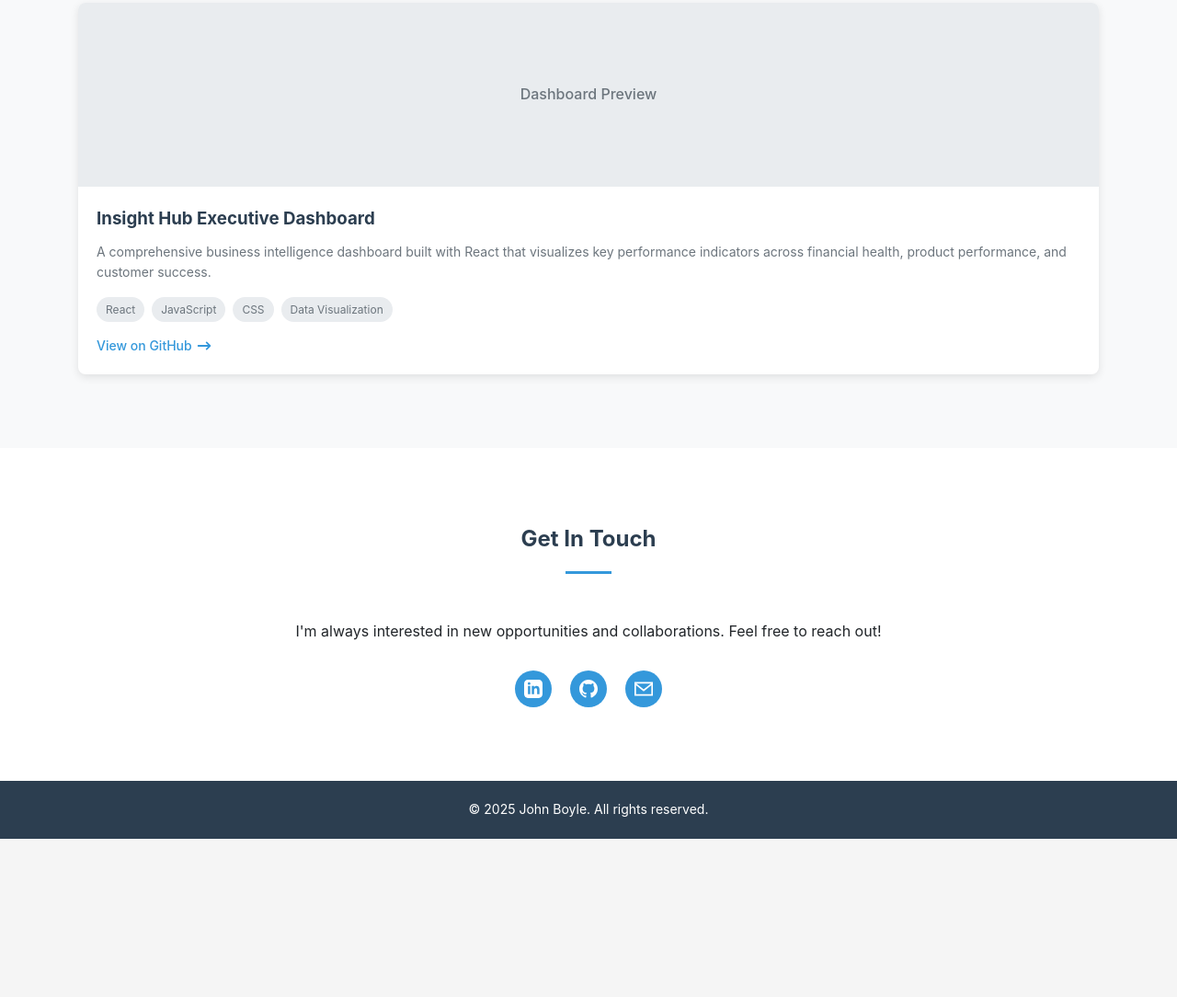
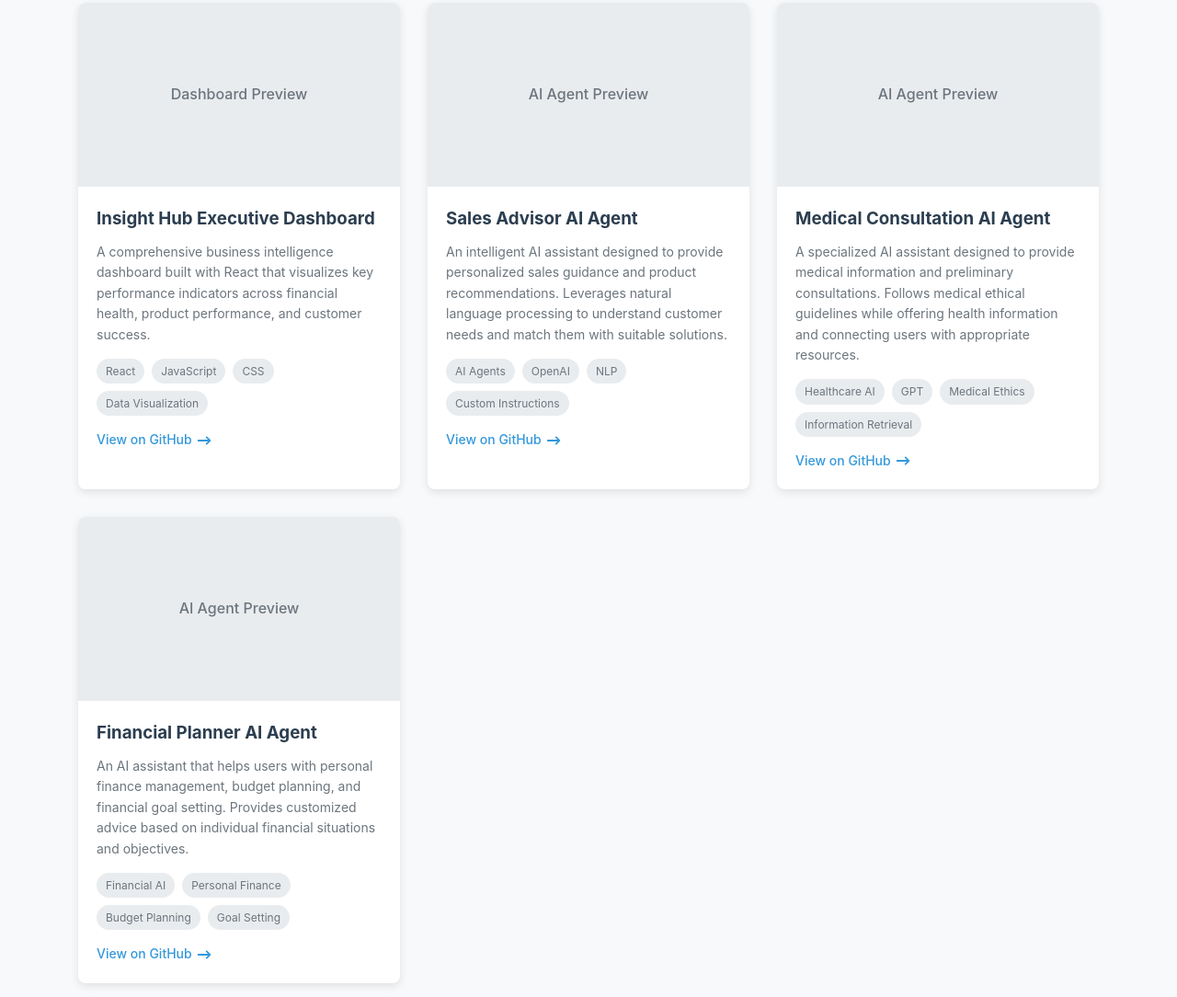
Before and after one commit to J0hnB0yle/J0hnB0yle.github.io, a plain HTML site: page index.html in a window 1280 px wide. Shown: the part 1508-2592 px from the top of the page at 92% size. Before the commit the page ends 2420 px from the top, so only its background shows below. Drawn offline with Linux system fonts and the light colour scheme; files whose address does not match are found by name.

Commit message:
Update index.html

```diff
--- a/index.html
+++ b/index.html
@@ -409,7 +409,10 @@
   <section id="projects" class="projects">
     <div class="container">
         <h2 class="section-title">Projects</h2>
+
+        <!-- Project Grid -->
         <div class="project-grid">
+            <!-- Executive Dashboard Project -->
             <div class="project-card">
                 <!-- If you have a dashboard screenshot, uncomment this and comment out the placeholder -->
                 <!-- <img src="images/dashboard-screenshot.jpg" alt="Dashboard Preview" class="project-img"> -->
@@ -434,7 +437,72 @@
                     </a>
                 </div>
             </div>
-                <!-- You can add more project cards here as you create more projects -->
+
+            <!-- Sales Advisor AI Agent -->
+            <div class="project-card">
+                <div class="project-img-placeholder">AI Agent Preview</div>
+
+                <div class="project-content">
+                    <h3>Sales Advisor AI Agent</h3>
+                    <p>An intelligent AI assistant designed to provide personalized sales guidance and product recommendations. Leverages natural language processing to understand customer needs and match them with suitable solutions.</p>
+                    <div class="project-tags">
+                        <span class="tag">AI Agents</span>
+                        <span class="tag">OpenAI</span>
+                        <span class="tag">NLP</span>
+                        <span class="tag">Custom Instructions</span>
+                    </div>
+                    <a href="https://github.com/J0hnB0yle/ai-agents-portfolio/tree/main/Sales_Advisor" class="project-link" target="_blank">
+                        View on GitHub
+                        <svg xmlns="http://www.w3.org/2000/svg" viewBox="0 0 20 20" fill="currentColor">
+                            <path fill-rule="evenodd" d="M12.293 5.293a1 1 0 011.414 0l4 4a1 1 0 010 1.414l-4 4a1 1 0 01-1.414-1.414L14.586 11H3a1 1 0 110-2h11.586l-2.293-2.293a1 1 0 010-1.414z" clip-rule="evenodd" />
+                        </svg>
+                    </a>
+                </div>
+            </div>
+
+            <!-- Medical Consultation AI Agent -->
+            <div class="project-card">
+                <div class="project-img-placeholder">AI Agent Preview</div>
+
+                <div class="project-content">
+                    <h3>Medical Consultation AI Agent</h3>
+                    <p>A specialized AI assistant designed to provide medical information and preliminary consultations. Follows medical ethical guidelines while offering health information and connecting users with appropriate resources.</p>
+                    <div class="project-tags">
+                        <span class="tag">Healthcare AI</span>
+                        <span class="tag">GPT</span>
+                        <span class="tag">Medical Ethics</span>
+                        <span class="tag">Information Retrieval</span>
+                    </div>
+                    <a href="https://github.com/J0hnB0yle/ai-agents-portfolio/tree/main/Medical_Consultation" class="project-link" target="_blank">
+                        View on GitHub
+                        <svg xmlns="http://www.w3.org/2000/svg" viewBox="0 0 20 20" fill="currentColor">
+                            <path fill-rule="evenodd" d="M12.293 5.293a1 1 0 011.414 0l4 4a1 1 0 010 1.414l-4 4a1 1 0 01-1.414-1.414L14.586 11H3a1 1 0 110-2h11.586l-2.293-2.293a1 1 0 010-1.414z" clip-rule="evenodd" />
+                        </svg>
+                    </a>
+                </div>
+            </div>
+
+            <!-- Financial Planner AI Agent -->
+            <div class="project-card">
+                <div class="project-img-placeholder">AI Agent Preview</div>
+
+                <div class="project-content">
+                    <h3>Financial Planner AI Agent</h3>
+                    <p>An AI assistant that helps users with personal finance management, budget planning, and financial goal setting. Provides customized advice based on individual financial situations and objectives.</p>
+                    <div class="project-tags">
+                        <span class="tag">Financial AI</span>
+                        <span class="tag">Personal Finance</span>
+                        <span class="tag">Budget Planning</span>
+                        <span class="tag">Goal Setting</span>
+                    </div>
+                    <a href="https://github.com/J0hnB0yle/ai-agents-portfolio/tree/main/Financial_Planning" class="project-link" target="_blank">
+                        View on GitHub
+                        <svg xmlns="http://www.w3.org/2000/svg" viewBox="0 0 20 20" fill="currentColor">
+                            <path fill-rule="evenodd" d="M12.293 5.293a1 1 0 011.414 0l4 4a1 1 0 010 1.414l-4 4a1 1 0 01-1.414-1.414L14.586 11H3a1 1 0 110-2h11.586l-2.293-2.293a1 1 0 010-1.414z" clip-rule="evenodd" />
+                        </svg>
+                    </a>
+                </div>
+            </div>
         </div>
     </div>
 </section>
```
Lines whose indentation alone changed are shown as unchanged.
